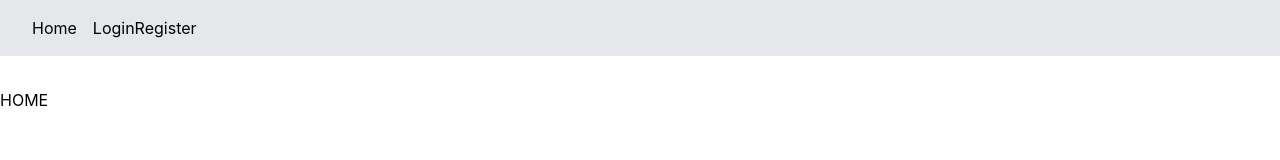
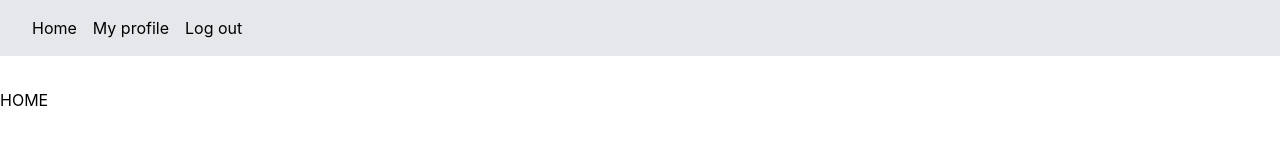
Before and after one commit to Kazimir42/kazi-place, a React (Create React App) app in the folder front/: page / in a window 1280 px wide. Shown: the top 160 px of the page. Built offline with nearby package versions, Linux system fonts and the light colour scheme; sample sign-in values are in the browser's storage.

Commit message:
some private route

```diff
--- a/front/src/App.js
+++ b/front/src/App.js
@@ -5,17 +5,30 @@ import Footer from "./partials/Footer";
 import Home from "./pages/Home";
 import Register from "./pages/Register";
 import Login from "./pages/Login";
+import PrivateRoute from "./PrivateRoute";
+import {useEffect, useState} from "react";
+import GuestRoute from "./GuestRoute";
 
 function App() {
+    const [token, setToken] = useState(null)
+
+    useEffect(() => {
+        setToken(sessionStorage.getItem('token'))
+    }, [])
+
     return (
         <div className="min-h-screen bg-background flex flex-col">
             <BrowserRouter>
                 <Header/>
                 <div className="container mx-auto mt-8">
                     <Routes>
-                        <Route path="/" exact element={<Home/>}/>
-                        <Route path="/register" exact element={<Register/>}/>
-                        <Route path="/login" element={<Login/>}/>
+                        <Route element={<PrivateRoute token={token} />}>
+                            <Route path="/" exact element={<Home/>}/>
+                        </Route>
+                        <Route element={<GuestRoute token={token} />}>
+                            <Route path="/register" exact element={<Register/>}/>
+                            <Route path="/login" element={<Login/>}/>
+                        </Route>
                     </Routes>
                 </div>
                 <Footer/>
--- /dev/null
+++ b/front/src/GuestRoute.js
@@ -0,0 +1,8 @@
+import { Navigate, Outlet } from "react-router-dom";
+
+function PrivateRoute({ token }) {
+
+    return token ?  <Navigate to="/" /> : <Outlet />;
+
+}
+export default PrivateRoute;
--- /dev/null
+++ b/front/src/PrivateRoute.js
@@ -0,0 +1,8 @@
+import { Navigate, Outlet } from "react-router-dom";
+
+function PrivateRoute({ token }) {
+
+    return token ? <Outlet /> : <Navigate to="/login" />;
+
+}
+export default PrivateRoute;
--- a/front/src/pages/Login.js
+++ b/front/src/pages/Login.js
@@ -1,5 +1,5 @@
 import {useEffect, useState} from "react";
-import {Redirect} from "react-router-dom";
+import {Navigate, Redirect} from "react-router-dom";
 
 function Login() {
     const [error, setError] = useState('');
@@ -9,6 +9,7 @@ function Login() {
 
     useEffect(() => {
     }, [])
+
 
     function handleSubmit(event) {
 
--- a/front/src/pages/Register.js
+++ b/front/src/pages/Register.js
@@ -6,6 +6,7 @@ function Register() {
 
     useEffect(() => {
     }, [])
+
 
     function handleSubmit(event) {
 
--- a/front/src/partials/Header.js
+++ b/front/src/partials/Header.js
@@ -9,12 +9,17 @@ function Header() {
     }, [])
 
     function isConnected() {
-        setConnected(!!localStorage.getItem('token'))
+        setConnected(!!sessionStorage.getItem('token'))
+    }
+
+    function logout() {
+        sessionStorage.clear();
+        window.location.reload();
     }
 
     function NotConnectedLinks() {
         return (
-            <div>
+            <div className="flex flex-row gap-4 items-center">
                 <Link to="/login">
                     Login
                 </Link>
@@ -27,10 +32,13 @@ function Header() {
 
     function ConnectedLinks() {
         return (
-            <div>
+            <div className="flex flex-row gap-4 items-center">
                 <Link to="/my-profile">
                     My profile
                 </Link>
+                <a onClick={logout}>
+                    Log out
+                </a>
             </div>
         )
     }
```
